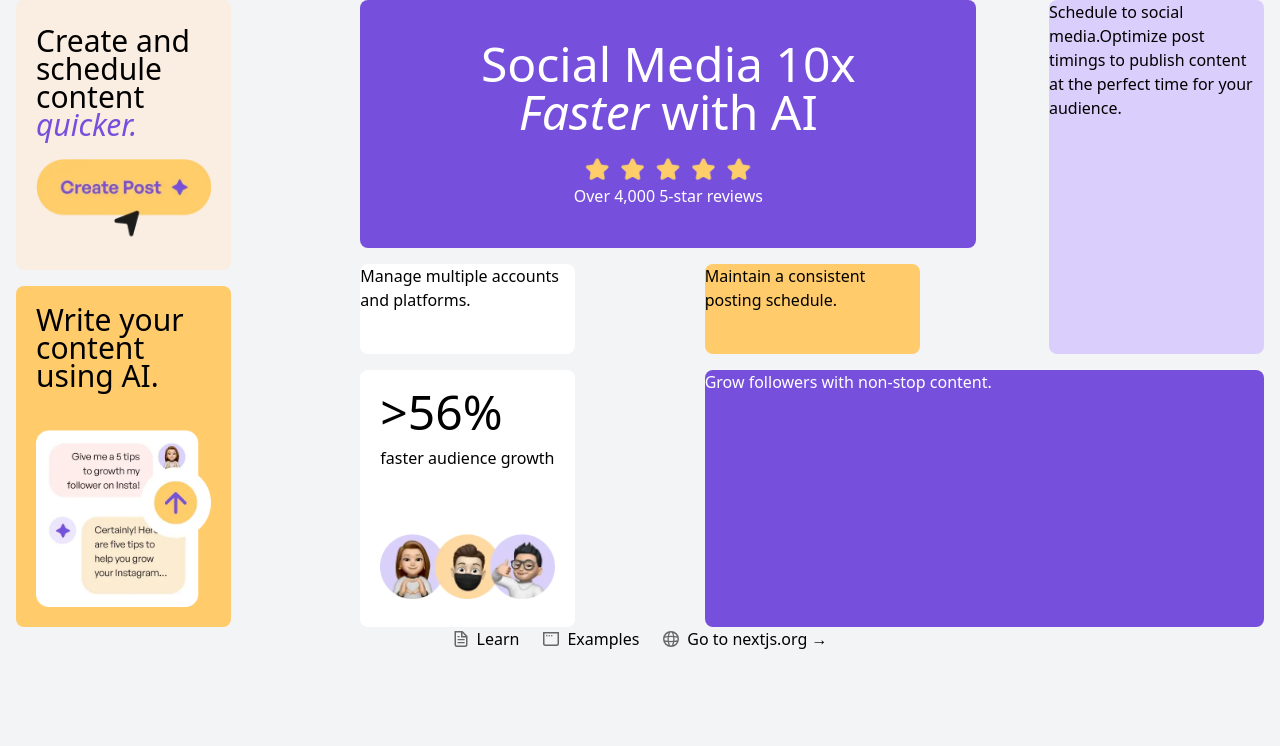
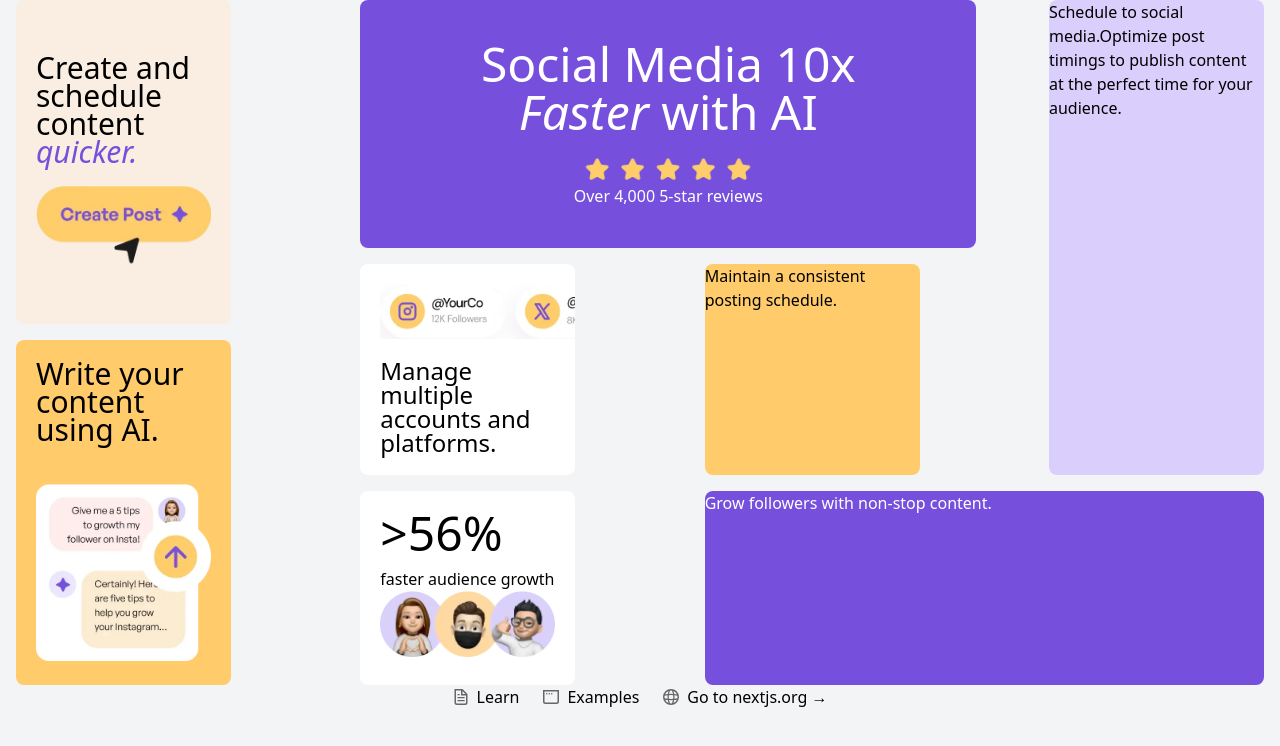
Before and after one commit to chungvuiloong/bento-grid, a Next.js app: page / in a window 1280 px wide. Shown: the top 746 px of the page. Built offline with nearby package versions, Linux system fonts and the light colour scheme.

Commit message:
Fixed card.

```diff
--- a/src/app/page.tsx
+++ b/src/app/page.tsx
@@ -3,6 +3,7 @@ import Card from "./components/Card";
 import Chat_Img from "../../public/assets/images/illustration-ai-content.webp"
 import Create_img from "../../public/assets/images/illustration-create-post.webp"
 import People_Img from "../../public/assets/images/illustration-audience-growth.webp"
+import Social_Media_Img from "../../public/assets/images/illustration-multiple-platforms.webp"
 import Star_Review_Img from "../../public/assets/images/illustration-five-stars.webp"
 
 export default function Home() {
@@ -35,7 +36,10 @@ export default function Home() {
                     <p>Over 4,000 5-star reviews</p>
                 </div>
             </Card>
-            <Card className="bg-White row-start-5 col-span-1 row-span-3">Manage multiple accounts and platforms.</Card>
+            <Card className="p-5 bg-White row-start-5 col-span-1 row-span-3 overflow-hidden flex flex-col gap-5">
+                <Image src={Social_Media_Img} alt="AI icon" width={400} height={400} className="max-w-[260px]" />
+                <p className="text-2xl leading-6 font-medium">Manage multiple accounts and platforms.</p>
+            </Card>
             <Card className="bg-Yellow-500 col-span-1 row-span-3">Maintain a consistent posting schedule.</Card>
             <Card className="bg-Purple-100 row-start-1 row-span-7 col-span-1">
                 <span>Schedule to social media.</span>
```
